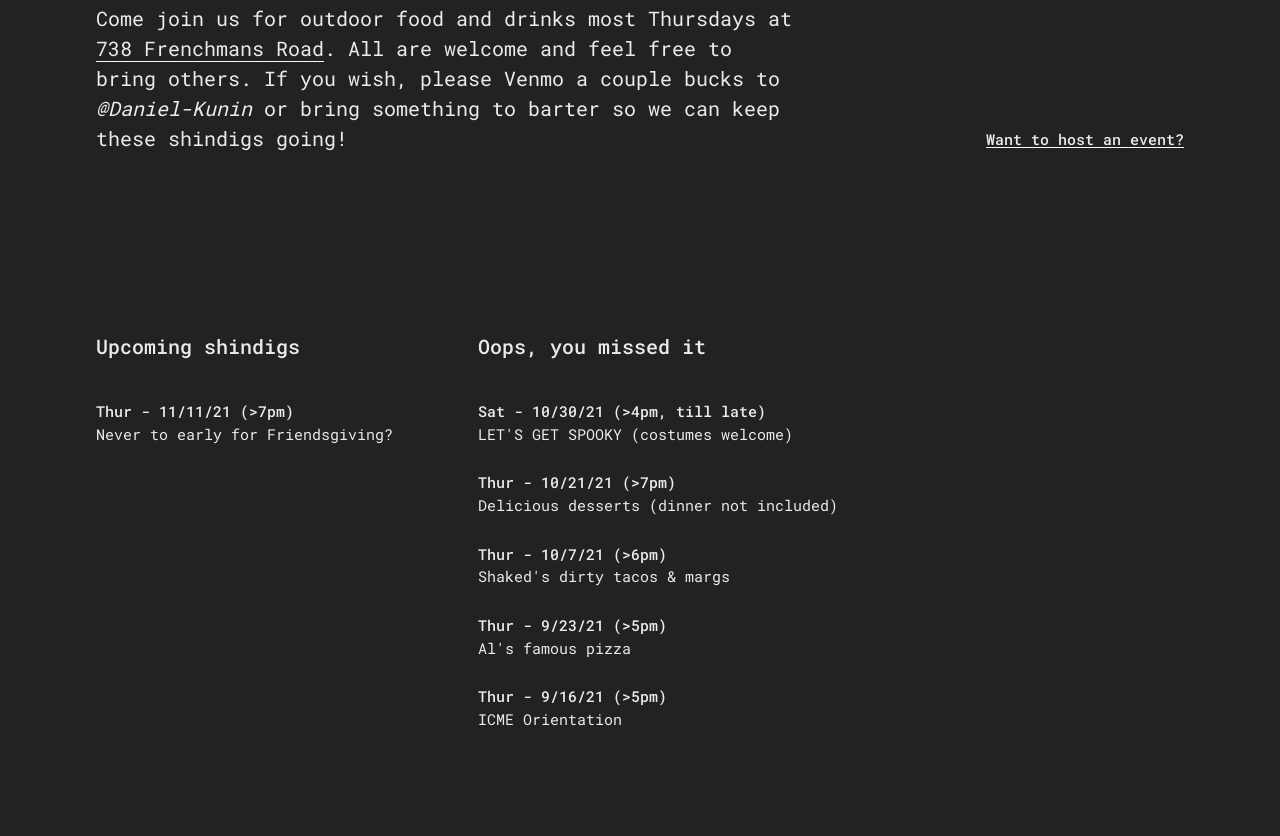
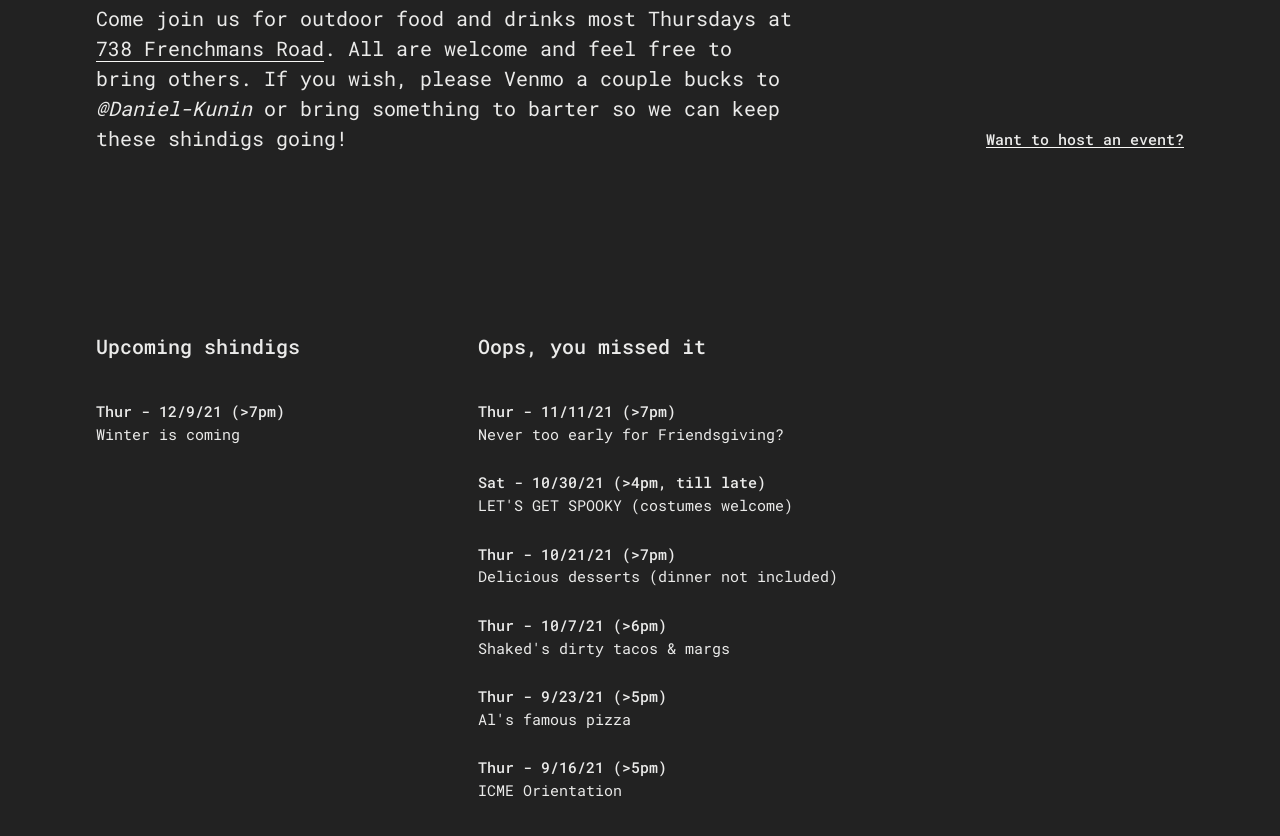
Before and after one commit to danielkunin/normal-distribution, a plain HTML site: page index.html in a window 1280 px wide. Shown: the part 560-1396 px from the top of the page. Drawn offline with Linux system fonts and the light colour scheme.

Commit message:
winter is coming

```diff
--- a/index.html
+++ b/index.html
@@ -20,15 +20,19 @@
 			<div class="col-section">
 				<h2 class="main-text">Upcoming shindigs</h2>
 				<dl class="list">
-					<dt class="main-text main-text-small">Thur - 11/11/21 (>7pm)</dt>
+					<dt class="main-text main-text-small">Thur - 12/9/21 (>7pm)</dt>
 					<dd class="list-item">
-						<p>Never to early for Friendsgiving?</p>
+						<p>Winter is coming</p>
 					</dd>
 				</dl>
 			</div>
 			<div class="col-section">
 			  <h2 class="main-text">Oops, you missed it</h2>
 				<dl class="list">
+					<dt class="main-text main-text-small">Thur - 11/11/21 (>7pm)</dt>
+					<dd class="list-item">
+						<p>Never too early for Friendsgiving?</p>
+					</dd>
 					<dt class="main-text main-text-small">Sat - 10/30/21 (>4pm, till late)</dt>
 					<dd class="list-item">
 						<p>LET'S GET SPOOKY (costumes welcome)</p>
```
